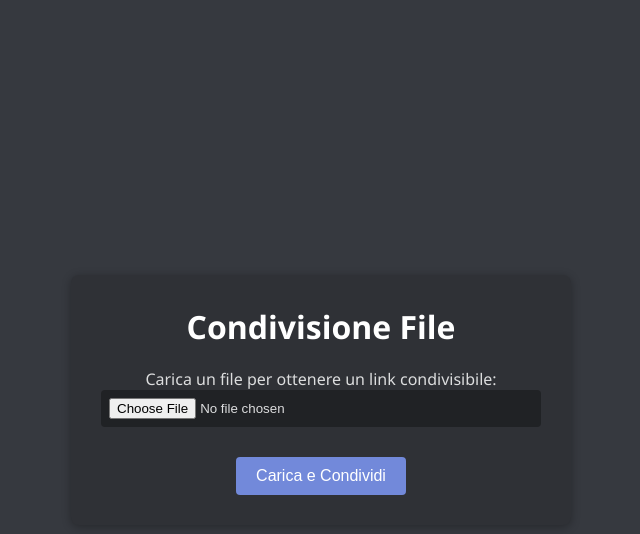
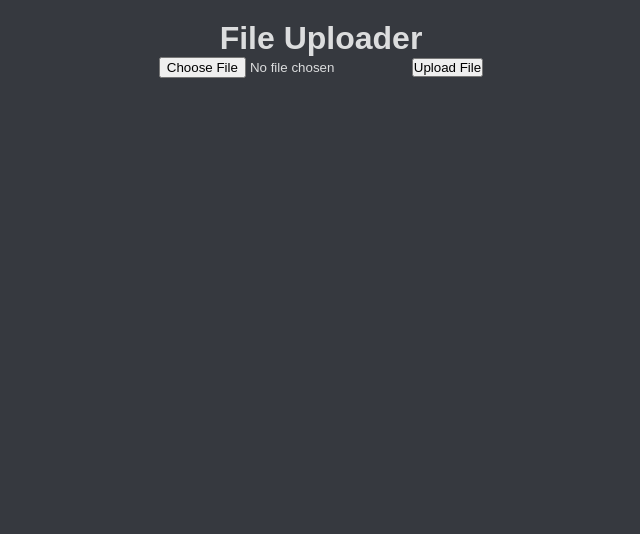
Before and after one commit to Niccolo0310/converter, a Next.js app: page /file-sharing in a window 1280 px wide. Shown: the top 534 px of the page, without its empty margins (319-959 px from the left). Built offline with nearby package versions, Linux system fonts and the light colour scheme.

Commit message:
Aggiunto endpoint S3 per upload e download con URL pre-firmati

```diff
--- /dev/null
+++ b/app/api/get-download-url/route.js
@@ -0,0 +1,31 @@
+import { NextResponse } from "next/server";
+import AWS from "aws-sdk";
+
+// Configura S3 usando le variabili d'ambiente
+const s3 = new AWS.S3({
+    accessKeyId: process.env.AWS_ACCESS_KEY_ID,
+    secretAccessKey: process.env.AWS_SECRET_ACCESS_KEY,
+    region: process.env.AWS_REGION,
+});
+
+export async function GET(request) {
+    try {
+        const { searchParams } = new URL(request.url);
+        const key = searchParams.get("key");
+        if (!key) {
+            return NextResponse.json({ message: "Missing key" }, { status: 400 });
+        }
+
+        const s3Params = {
+            Bucket: process.env.AWS_BUCKET_NAME,
+            Key: key,
+            Expires: 60 * 5, // URL valido per 5 minuti
+        };
+
+        const downloadUrl = await s3.getSignedUrlPromise("getObject", s3Params);
+        return NextResponse.json({ downloadUrl });
+    } catch (error) {
+        console.error("Error generating download signed URL:", error);
+        return NextResponse.json({ message: "Error generating download URL" }, { status: 500 });
+    }
+}
--- a/app/file-sharing/page.js
+++ b/app/file-sharing/page.js
@@ -1,147 +1,69 @@
 "use client";
 import { useState } from "react";
 
-function ProgressBar({ loading }) {
-    return (
-        loading && (
-            <div style={progressContainerStyle}>
-                <div className="progress-bar"></div>
-                <style jsx>{`
-                    @keyframes progressAnimation {
-                        0% { transform: translateX(-100%); }
-                        100% { transform: translateX(100%); }
-                    }
-                    .progress-bar {
-                        width: 50%;
-                        height: 8px;
-                        background-color: #7289da;
-                        animation: progressAnimation 2s linear infinite;
-                    }
-                `}</style>
-            </div>
-        )
-    );
-}
-
-const progressContainerStyle = {
-    width: "100%",
-    backgroundColor: "#202225",
-    borderRadius: "4px",
-    overflow: "hidden",
-    marginTop: "15px",
-    height: "8px",
-};
-
-export default function FileSharing() {
+export default function FileUploader() {
     const [file, setFile] = useState(null);
     const [message, setMessage] = useState("");
-    const [shareUrl, setShareUrl] = useState("");
+    const [downloadUrl, setDownloadUrl] = useState("");
     const [loading, setLoading] = useState(false);
 
-    const handleFileChange = (event) => {
-        setFile(event.target.files[0]);
-    };
+    const handleFileChange = (e) => setFile(e.target.files[0]);
 
     const handleUpload = async () => {
-        if (!file) {
-            alert("Seleziona un file da condividere!");
+        if (!file) return alert("Select a file!");
+        setLoading(true);
+        setMessage("");
+
+        // Richiedi l'URL pre-firmato per l'upload
+        const payload = {
+            fileName: file.name,
+            fileType: file.type,
+        };
+
+        const res = await fetch("/api/get-upload-url", {
+            method: "POST",
+            headers: { "Content-Type": "application/json" },
+            body: JSON.stringify(payload),
+        });
+        const { uploadUrl, key } = await res.json();
+        if (!uploadUrl) {
+            setMessage("Error generating upload URL");
+            setLoading(false);
             return;
         }
-        setLoading(true);
-        setMessage("");
-        setShareUrl("");
 
-        const formData = new FormData();
-        formData.append("file", file);
+        // Carica il file direttamente su S3 usando PUT
+        const uploadResponse = await fetch(uploadUrl, {
+            method: "PUT",
+            body: file,
+            headers: { "Content-Type": file.type },
+        });
 
-        try {
-            const res = await fetch("/api/share", {
-                method: "POST",
-                body: formData,
-            });
-            const data = await res.json();
-            setMessage(data.message);
-            if (data.fileUrl) {
-                setShareUrl(data.fileUrl);
-            }
-        } catch (error) {
-            console.error("Errore durante il caricamento:", error);
-            setMessage("Errore durante il caricamento!");
+        if (!uploadResponse.ok) {
+            setMessage("Error during file upload to S3");
+            setLoading(false);
+            return;
         }
+
+        // Costruisci un URL pubblico per il download (se il bucket è public-read)
+        const publicUrl = `https://${process.env.NEXT_PUBLIC_AWS_BUCKET_NAME}.s3.${process.env.AWS_REGION}.amazonaws.com/${key}`;
+        setDownloadUrl(publicUrl);
+        setMessage("File uploaded successfully!");
         setLoading(false);
     };
 
     return (
-        <div style={{
-            backgroundColor: "#36393f",
-            color: "#dcddde",
-            minHeight: "100vh",
-            display: "flex",
-            flexDirection: "column",
-            alignItems: "center",
-            justifyContent: "center",
-            fontFamily: "Segoe UI, Tahoma, Geneva, Verdana, sans-serif",
-            padding: "20px"
-        }}>
-            <div style={{
-                backgroundColor: "#2f3136",
-                borderRadius: "8px",
-                padding: "30px",
-                boxShadow: "0 2px 10px rgba(0, 0, 0, 0.3)",
-                width: "100%",
-                maxWidth: "500px",
-                textAlign: "center"
-            }}>
-                <h1 style={{ color: "#ffffff", marginBottom: "20px" }}>Condivisione File</h1>
-                <p>Carica un file per ottenere un link condivisibile:</p>
-                <input
-                    type="file"
-                    onChange={handleFileChange}
-                    style={{
-                        width: "100%",
-                        padding: "8px",
-                        marginBottom: "15px",
-                        borderRadius: "4px",
-                        border: "none",
-                        backgroundColor: "#202225",
-                        color: "#dcddde"
-                    }}
-                />
-                <button
-                    onClick={handleUpload}
-                    style={{
-                        backgroundColor: "#7289da",
-                        color: "#ffffff",
-                        border: "none",
-                        borderRadius: "4px",
-                        padding: "10px 20px",
-                        cursor: "pointer",
-                        marginTop: "15px",
-                        fontSize: "16px"
-                    }}
-                >
-                    Carica e Condividi
-                </button>
-                <ProgressBar loading={loading} />
-                {message && <p style={{ marginTop: "15px" }}>{message}</p>}
-                {shareUrl && (
-                    <div style={{ marginTop: "15px" }}>
-                        <p>Link per condividere il file:</p>
-                        <a
-                            href={shareUrl}
-                            target="_blank"
-                            rel="noopener noreferrer"
-                            style={{
-                                color: "#7289da",
-                                textDecoration: "none",
-                                fontWeight: "bold"
-                            }}
-                        >
-                            {shareUrl}
-                        </a>
-                    </div>
-                )}
-            </div>
+        <div style={{ padding: "20px", textAlign: "center", backgroundColor: "#36393f", color: "#dcddde", minHeight: "100vh" }}>
+            <h1>File Uploader</h1>
+            <input type="file" onChange={handleFileChange} />
+            <button onClick={handleUpload}>Upload File</button>
+            {loading && <p>Uploading...</p>}
+            {message && <p>{message}</p>}
+            {downloadUrl && (
+                <p>
+                    Download URL: <a href={downloadUrl} target="_blank" rel="noopener noreferrer">{downloadUrl}</a>
+                </p>
+            )}
         </div>
     );
 }
```
Also changed, not shown: app/api/get-upload-url/route.js (+40 -0 lines).
